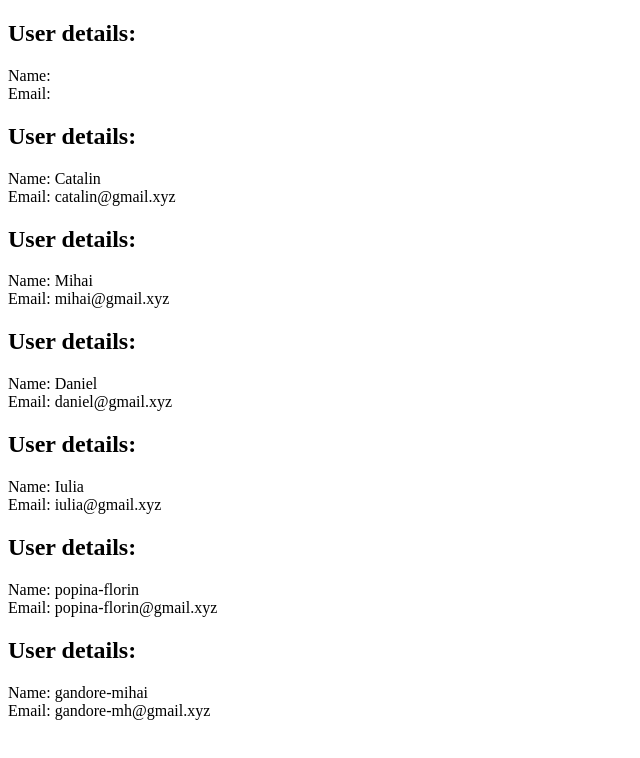
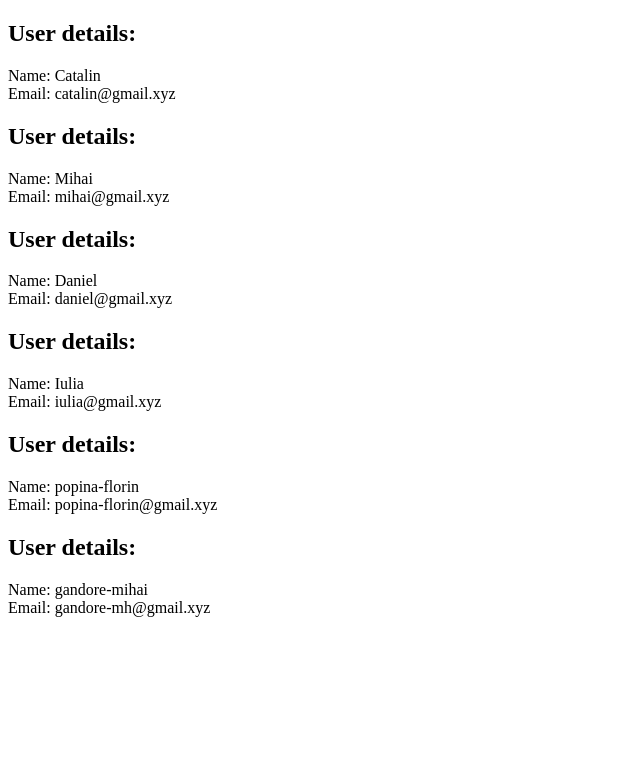
Before and after one commit to Catalin12/introduction-to-angular, an Angular app in the folder component-interaction/: page / in a window 1280 px wide. Shown: the top 758 px of the page, without its empty margins (0-640 px from the left). Built offline with nearby package versions, Linux system fonts and the light colour scheme.

Commit message:
typo fixes

```diff
--- a/component-interaction/src/app/app.component.html
+++ b/component-interaction/src/app/app.component.html
@@ -1,2 +1 @@
-<user-details></user-details>
 <user-list></user-list>
--- a/component-interaction/src/app/app.component.ts
+++ b/component-interaction/src/app/app.component.ts
@@ -7,5 +7,4 @@ import { UserModel } from './user.model';
 	styleUrls: ['./app.component.css']
 })
 export class AppComponent {
-	public users: UserModel[] = [];
 }
--- a/component-interaction/src/app/user-list/user-list.component.ts
+++ b/component-interaction/src/app/user-list/user-list.component.ts
@@ -14,6 +14,7 @@ export class UserListComponent implements OnInit {
 	public ngOnInit(): void {
 		this.prepareUsers();
 	}
+
 	private prepareUsers(): void {
 		this.users = [
 			{
@@ -40,7 +41,6 @@ export class UserListComponent implements OnInit {
 				name: "gandore-mihai",
 				email: "gandore-mh@gmail.xyz"
 			}
-
 		]
 	}
 }
```
